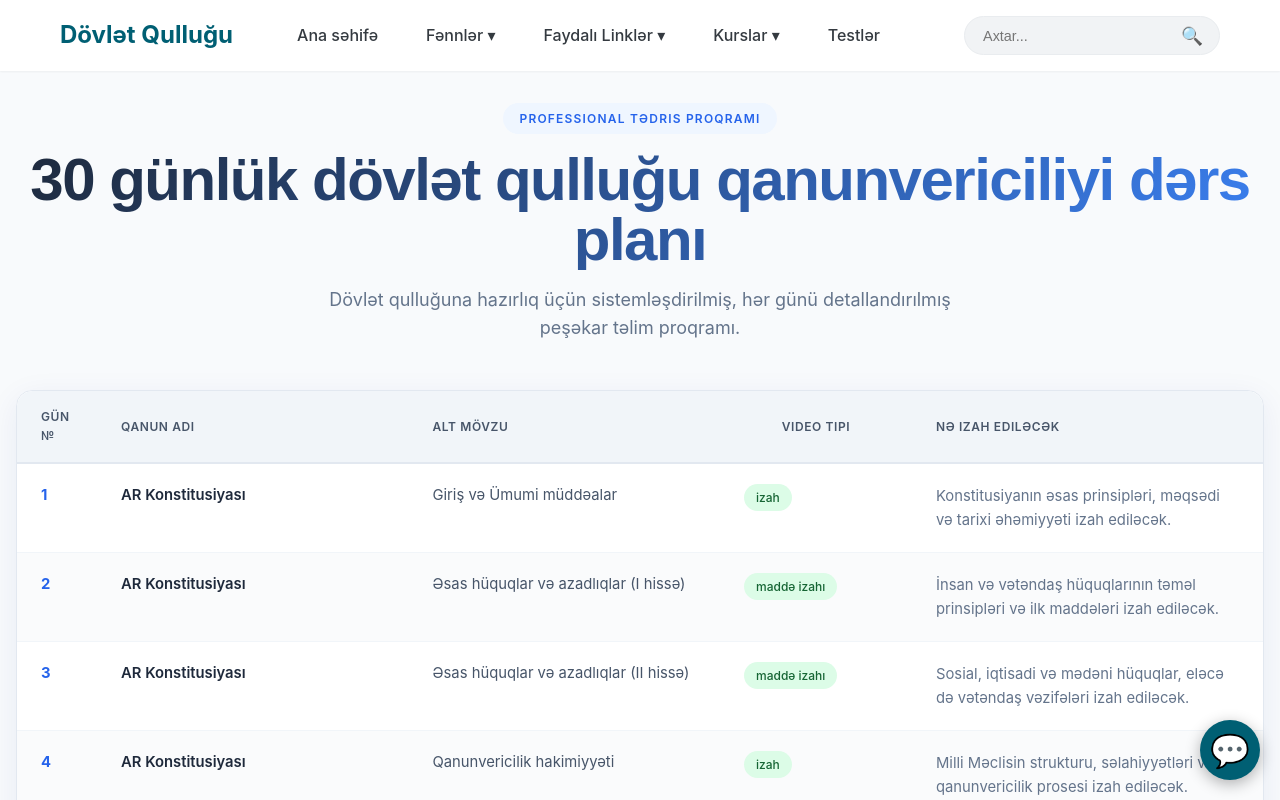
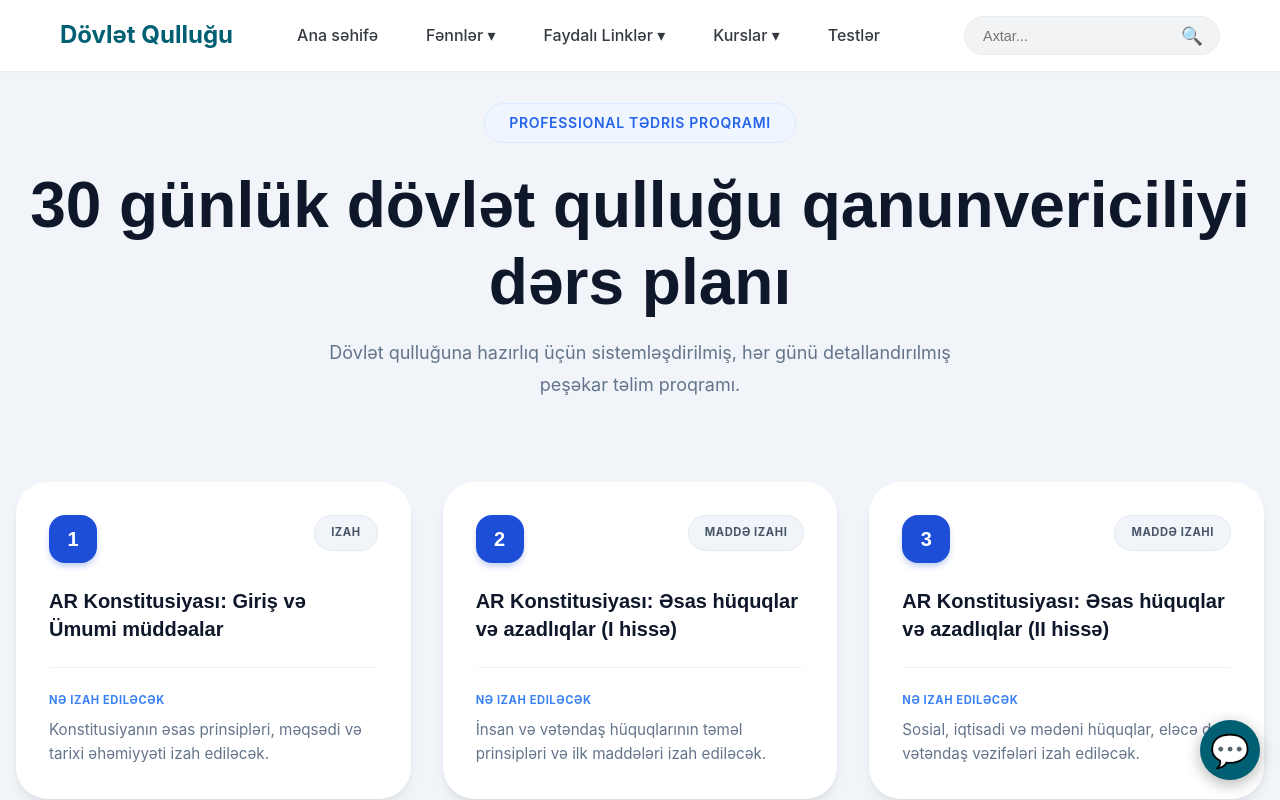
Before and after one commit to Flatrat3/State_education, a React (Vite) app: page /lesson-planner in a window 1280 px wide. Shown: the top 800 px of the page. Built offline with nearby package versions, Linux system fonts and the light colour scheme.

Commit message:
Lesson Planer design changed

```diff
--- a/src/pages/LessonPlanner.css
+++ b/src/pages/LessonPlanner.css
@@ -1,58 +1,52 @@
-
 .lesson-planner-page {
   padding: 2rem 1rem;
-  background-color: #f8fafc;
+  background-color: #f1f5f9;
+  /* Slightly darker bg for contrast */
   min-height: 100vh;
   font-family: 'Inter', sans-serif;
   color: #1e293b;
 }
 
 .lesson-planner-container {
-  max-width: 80rem; /* max-w-7xl */
+  max-width: 90rem;
+  /* max-w-7xl */
   margin: 0 auto;
 }
 
-/* Header Styles */
+/* Header Styles ensure consistency */
 .lesson-header {
   text-align: center;
-  margin-bottom: 3rem;
+  margin-bottom: 4rem;
   animation: fadeIn 1s ease-out;
 }
 
 .lesson-badge {
   display: inline-block;
-  padding: 0.375rem 1rem;
-  margin-bottom: 1rem;
-  font-size: 0.75rem;
+  padding: 0.5rem 1.5rem;
+  margin-bottom: 1.5rem;
+  font-size: 0.875rem;
   font-weight: 600;
-  letter-spacing: 0.1em;
+  letter-spacing: 0.05em;
   color: #2563eb;
   text-transform: uppercase;
   background-color: #eff6ff;
   border-radius: 9999px;
+  border: 1px solid #dbeafe;
 }
 
 .lesson-title {
   font-family: 'Outfit', sans-serif;
-  font-size: 2.25rem;
-  line-height: 2.5rem;
+  font-size: 2.5rem;
+  line-height: 1.2;
   font-weight: 800;
-  letter-spacing: -0.025em;
   margin-bottom: 1rem;
+  color: #0f172a;
 }
 
 @media (min-width: 768px) {
   .lesson-title {
-    font-size: 3.75rem;
-    line-height: 1;
+    font-size: 4rem;
   }
-}
-
-.gradient-text {
-  background: linear-gradient(135deg, #1e293b 0%, #3b82f6 100%);
-  -webkit-background-clip: text;
-  -webkit-text-fill-color: transparent;
-  background-clip: text;
 }
 
 .lesson-description {
@@ -60,144 +54,147 @@
   max-width: 42rem;
   margin: 0 auto;
   font-size: 1.125rem;
-  line-height: 1.75rem;
+  line-height: 1.8;
 }
 
-/* Glass Card & Table Styles */
-.glass-card {
-  background: rgba(255, 255, 255, 0.95);
-  backdrop-filter: blur(10px);
-  border: 1px solid #e2e8f0;
-  box-shadow: 0 8px 32px 0 rgba(31, 38, 135, 0.07);
-  border-radius: 1rem;
-  overflow: hidden;
+/* Grid Layout */
+.lesson-grid {
+  display: grid;
+  grid-template-columns: 1fr;
+  gap: 2rem;
+  padding: 1rem 0;
 }
 
-.table-container {
-  overflow-x: auto;
-  border-radius: 1rem;
-  box-shadow: 0 4px 6px -1px rgba(0, 0, 0, 0.1), 0 2px 4px -1px rgba(0, 0, 0, 0.06);
+@media (min-width: 768px) {
+  .lesson-grid {
+    grid-template-columns: repeat(2, 1fr);
+  }
 }
 
-table {
-  width: 100%;
-  border-collapse: separate;
-  border-spacing: 0;
+@media (min-width: 1200px) {
+  .lesson-grid {
+    grid-template-columns: repeat(3, 1fr);
+  }
 }
 
-thead th {
+/* Card Styles */
+.lesson-card {
+  background: #ffffff;
+  border-radius: 2rem;
+  padding: 2rem;
+  box-shadow: 0 4px 6px -1px rgba(0, 0, 0, 0.05), 0 10px 15px -3px rgba(0, 0, 0, 0.05);
+  /* Soft shadow */
+  display: flex;
+  flex-direction: column;
+  transition: transform 0.2s ease, box-shadow 0.2s ease;
+  border: 1px solid transparent;
+  height: 100%;
+}
+
+.lesson-card:hover {
+  transform: translateY(-5px);
+  box-shadow: 0 20px 25px -5px rgba(0, 0, 0, 0.1), 0 10px 10px -5px rgba(0, 0, 0, 0.04);
+  border-color: #e2e8f0;
+}
+
+.card-header {
+  display: flex;
+  justify-content: space-between;
+  align-items: flex-start;
+  margin-bottom: 1.5rem;
+}
+
+.day-badge {
+  background-color: #1d4ed8;
+  /* Strong blue */
+  color: white;
+  width: 3rem;
+  height: 3rem;
+  border-radius: 1rem;
+  display: flex;
+  align-items: center;
+  justify-content: center;
+  font-family: 'Outfit', sans-serif;
+  font-weight: 700;
+  font-size: 1.25rem;
+  box-shadow: 0 4px 6px -1px rgba(29, 78, 216, 0.3);
+}
+
+.type-badge {
+  padding: 0.5rem 1rem;
+  border-radius: 9999px;
+  font-size: 0.7rem;
+  font-weight: 700;
+  text-transform: uppercase;
+  letter-spacing: 0.05em;
+}
+
+.badge-izah {
   background-color: #f1f5f9;
   color: #475569;
-  font-weight: 600;
-  text-transform: uppercase;
-  font-size: 0.75rem;
-  letter-spacing: 0.05em;
-  padding: 1rem 1.5rem;
-  border-bottom: 2px solid #e2e8f0;
-  text-align: left;
+  border: 1px solid #e2e8f0;
 }
 
-/* Column Widths */
-.col-day { width: 5rem; }
-.col-law { width: 25%; }
-.col-topic { width: 25%; }
-.col-type { width: 12rem; text-align: center; }
-
-thead th:nth-child(4) { text-align: center; }
-
-tbody tr {
-  transition: all 0.2s ease;
+.badge-madde {
+  background-color: #eff6ff;
+  color: #2563eb;
+  border: 1px solid #dbeafe;
 }
 
-tbody tr:nth-child(even) {
-  background-color: #fafbfc;
+.badge-praktik {
+  background-color: #fcfag3;
+  color: #d97706;
+  border: 1px solid #fef3c7;
 }
 
-tbody tr:hover {
-  background-color: #eff6ff;
-  transform: scale(1.002);
-  box-shadow: 0 4px 12px rgba(0,0,0,0.03);
-  z-index: 10;
-  position: relative;
+/* Content Styles */
+.card-content {
+  flex: 1;
 }
 
-tbody td {
-  padding: 1.25rem 1.5rem;
-  border-bottom: 1px solid #f1f5f9;
-  vertical-align: top;
-  font-size: 0.925rem;
+.card-title {
+  font-family: 'Outfit', sans-serif;
+  font-size: 1.25rem;
+  font-weight: 700;
+  line-height: 1.4;
+  color: #0f172a;
+  margin-bottom: 1.5rem;
+  min-height: 3.5rem;
+  /* Alignment */
 }
 
-/* Cell Styles */
-.cell-day {
-  font-weight: 700;
-  color: #2563eb;
+/* Sections inside card */
+.card-section {
+  margin-top: 1.5rem;
+  padding-top: 1.5rem;
+  border-top: 1px solid #f1f5f9;
 }
 
-.cell-law {
-  font-weight: 600;
-  color: #1e293b;
+.section-label {
+  display: block;
+  font-size: 0.7rem;
+  font-weight: 700;
+  text-transform: uppercase;
+  color: #3b82f6;
+  /* Blue label text */
+  margin-bottom: 0.5rem;
+  letter-spacing: 0.05em;
 }
 
-.cell-topic {
-  color: #475569;
-}
-
-.cell-desc {
+.section-text {
+  font-size: 0.95rem;
   color: #64748b;
-  line-height: 1.625;
-}
-
-/* Badges */
-.badge {
-  display: inline-flex;
-  align-items: center;
-  padding: 0.25rem 0.75rem;
-  border-radius: 9999px;
-  font-size: 0.75rem;
-  font-weight: 500;
-}
-
-.badge-izah { background-color: #dcfce7; color: #166534; }
-.badge-madde { background-color: #fef9c3; color: #854d0e; }
-.badge-praktik { background-color: #dbeafe; color: #1e40af; }
-
-/* Mobile Responsive */
-@media (max-width: 768px) {
-  thead {
-    display: none;
-  }
-
-  tbody tr {
-    display: block;
-    margin-bottom: 1.5rem;
-    border: 1px solid #e2e8f0;
-    border-radius: 12px;
-    padding: 1rem;
-    background: white !important;
-  }
-
-  tbody td {
-    display: flex;
-    flex-direction: column;
-    padding: 0.5rem 0;
-    border: none;
-  }
-
-  tbody td::before {
-    content: attr(data-label);
-    font-weight: 700;
-    font-size: 0.7rem;
-    text-transform: uppercase;
-    color: #64748b;
-    margin-bottom: 0.25rem;
-  }
-
-  .col-type { width: auto; text-align: left; }
-  .badge { align-self: flex-start; }
+  line-height: 1.6;
 }
 
 @keyframes fadeIn {
-  from { opacity: 0; transform: translateY(-10px); }
-  to { opacity: 1; transform: translateY(0); }
+  from {
+    opacity: 0;
+    transform: translateY(-10px);
+  }
+
+  to {
+    opacity: 1;
+    transform: translateY(0);
+  }
 }
--- a/src/pages/LessonPlanner.jsx
+++ b/src/pages/LessonPlanner.jsx
@@ -60,34 +60,27 @@ const LessonPlanner = () => {
                 </header>
 
                 {/* Main Content */}
-                <main className="glass-card">
-                    <div className="table-container">
-                        <table>
-                            <thead>
-                                <tr>
-                                    <th className="col-day">Gün №</th>
-                                    <th className="col-law">Qanun adı</th>
-                                    <th className="col-topic">Alt mövzu</th>
-                                    <th className="col-type">Video tipi</th>
-                                    <th>Nə izah ediləcək</th>
-                                </tr>
-                            </thead>
-                            <tbody>
+                <div className="lesson-grid">
                     {lessonData.map((row, index) => (
-                                    <tr key={index}>
-                                        <td data-label="Gün №" className="cell-day">{row[0]}</td>
-                                        <td data-label="Qanun adı" className="cell-law">{row[1]}</td>
-                                        <td data-label="Alt mövzu" className="cell-topic">{row[2]}</td>
-                                        <td data-label="Video tipi">
-                                            <span className={`badge ${getBadgeClass(row[3])}`}>{row[3]}</span>
-                                        </td>
-                                        <td data-label="Nə izah ediləcək" className="cell-desc">{row[4]}</td>
-                                    </tr>
+                        <div key={index} className="lesson-card">
+                            <div className="card-header">
+                                <div className="day-badge">{row[0]}</div>
+                                <span className={`type-badge ${getBadgeClass(row[3])}`}>{row[3]}</span>
+                            </div>
+
+                            <div className="card-content">
+                                <h3 className="card-title">
+                                    {row[1]}: <span className="font-normal text-slate-600">{row[2]}</span>
+                                </h3>
+
+                                <div className="card-section">
+                                    <span className="section-label">Nə izah ediləcək</span>
+                                    <p className="section-text">{row[4]}</p>
+                                </div>
+                            </div>
+                        </div>
                     ))}
-                            </tbody>
-                        </table>
                 </div>
-                </main>
             </div>
         </div>
     );
```
Lines whose indentation alone changed are shown as unchanged.
